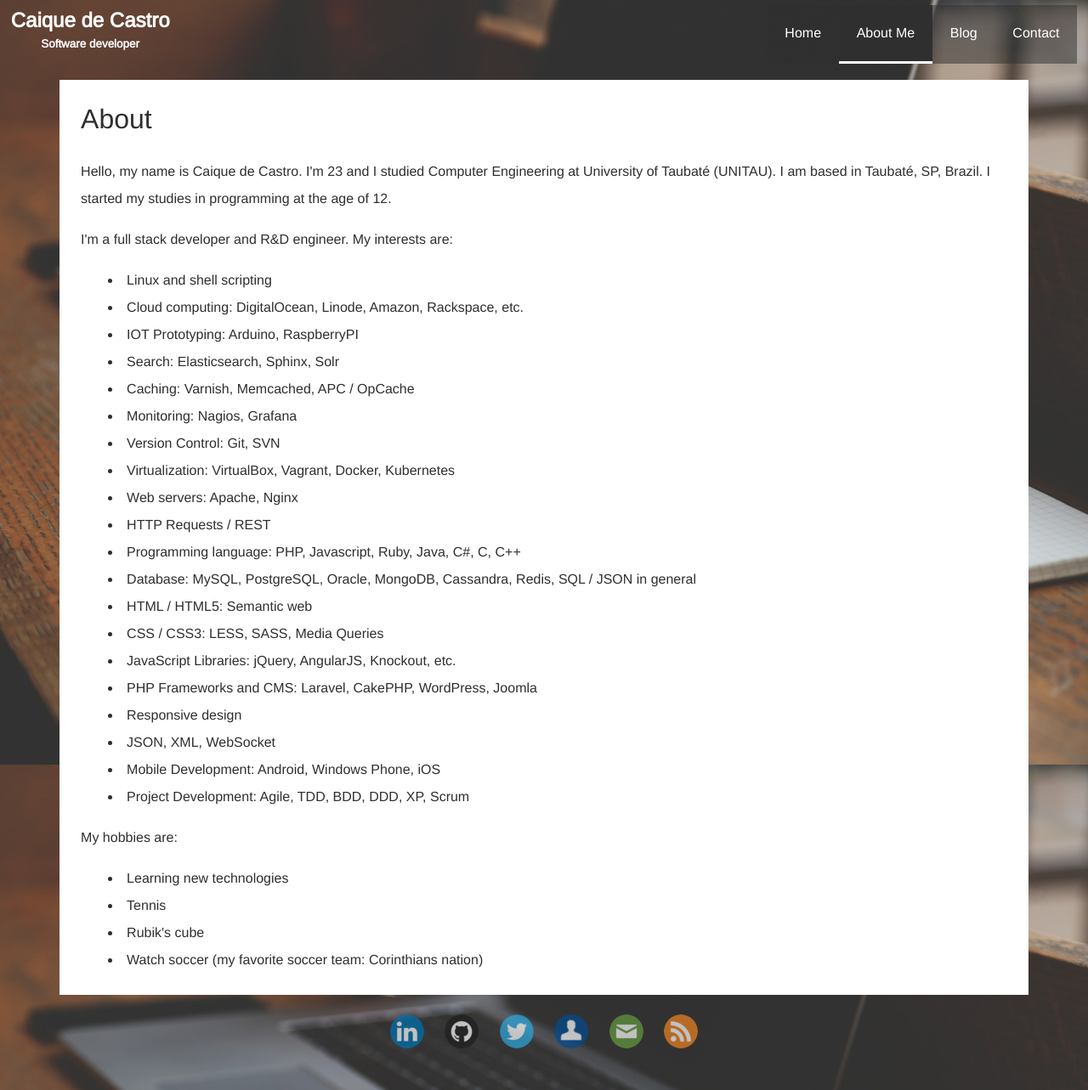
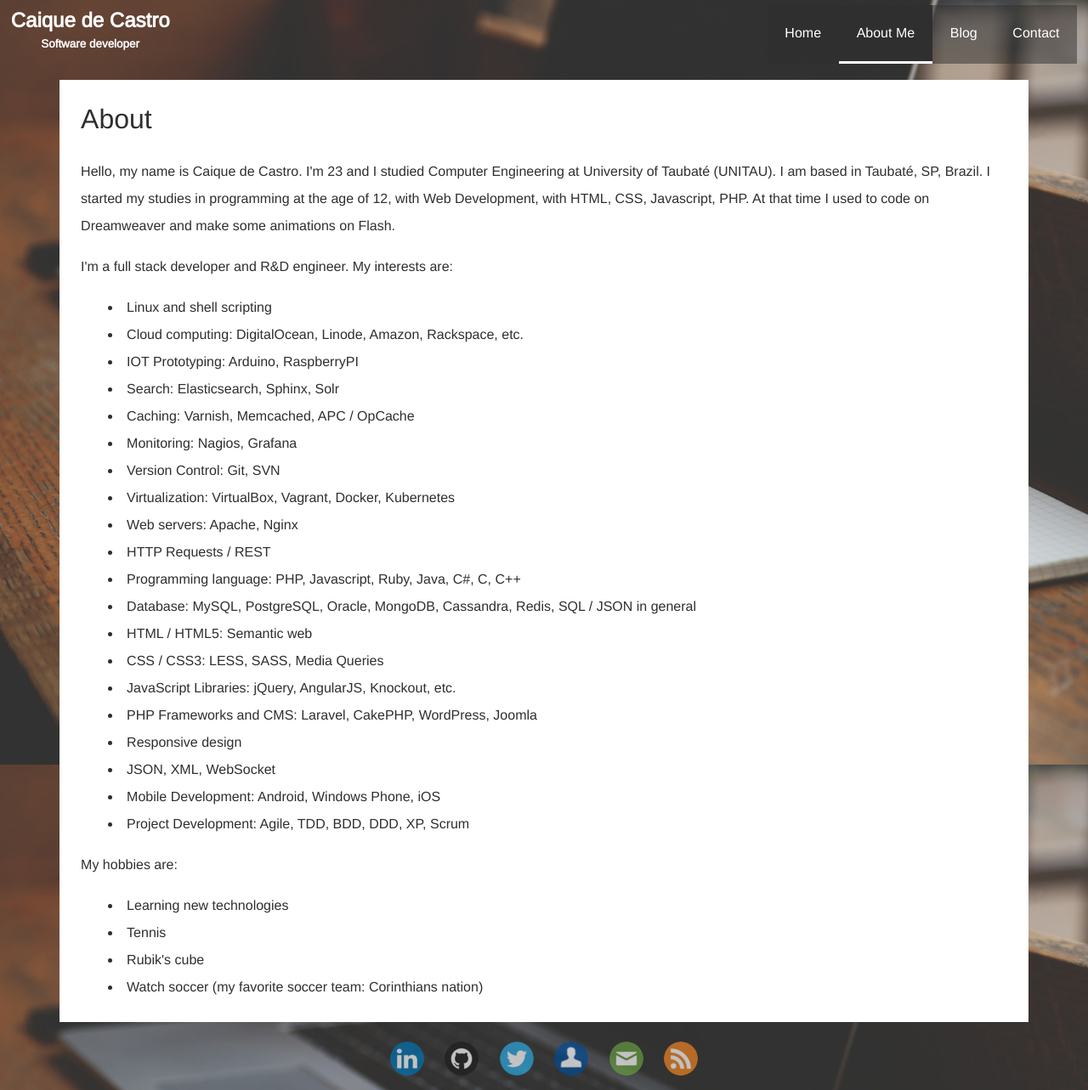
Before and after one commit to caiquecastro/caiquecastro.com, a Jekyll site: the page built from about.html, in a window 1280 px wide. Shown: the whole page at 85% size. Built offline with Jekyll 4.4.1, drawn with Linux system fonts in a browser that asks for light colours.

Commit message:
Add more details about myself

```diff
--- a/about.html
+++ b/about.html
@@ -8,7 +8,8 @@
 
 <p>
     Hello, my name is Caique de Castro. I'm 23 and I studied Computer Engineering at University of Taubaté (UNITAU).
-    I am based in Taubaté, SP, Brazil. I started my studies in programming at the age of 12.
+    I am based in Taubaté, SP, Brazil. I started my studies in programming at the age of 12, with Web Development,
+    with HTML, CSS, Javascript, PHP. At that time I used to code on Dreamweaver and make some animations on Flash.
 </p>
 
 <p>
```
